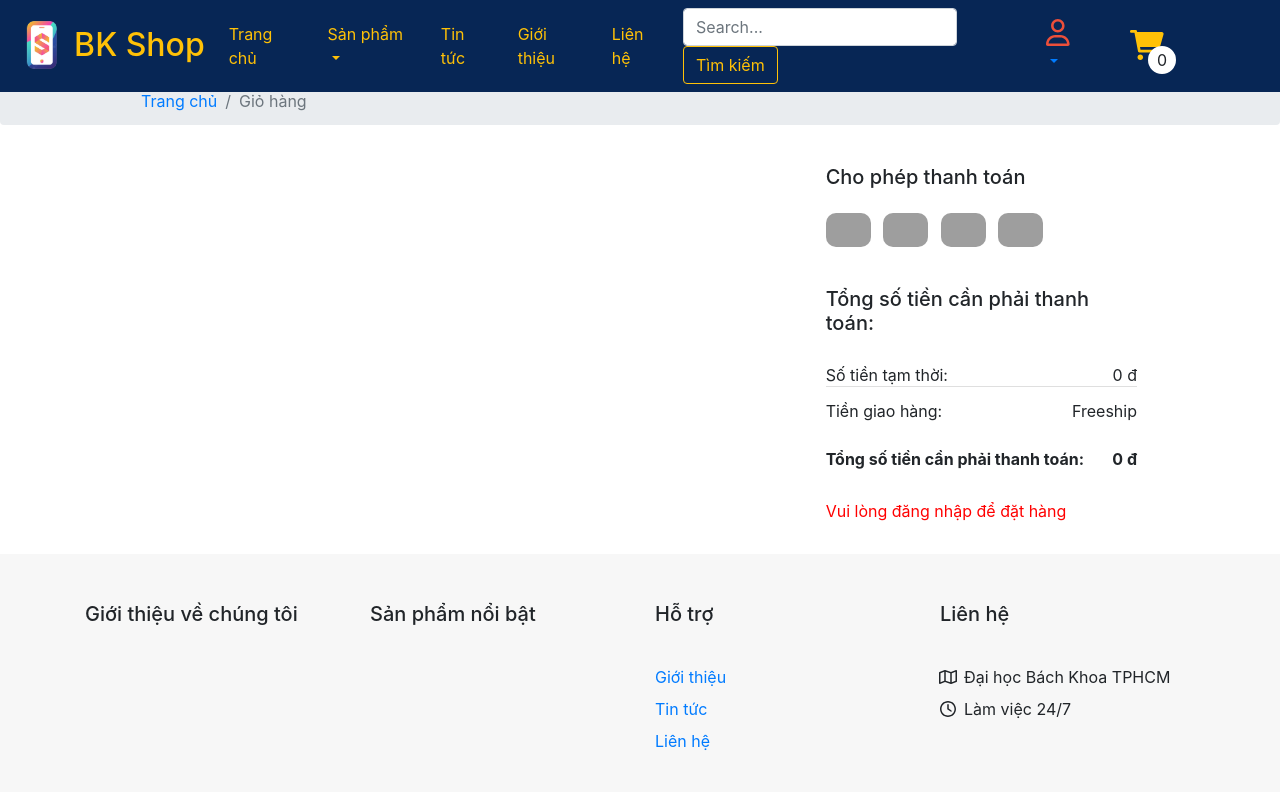
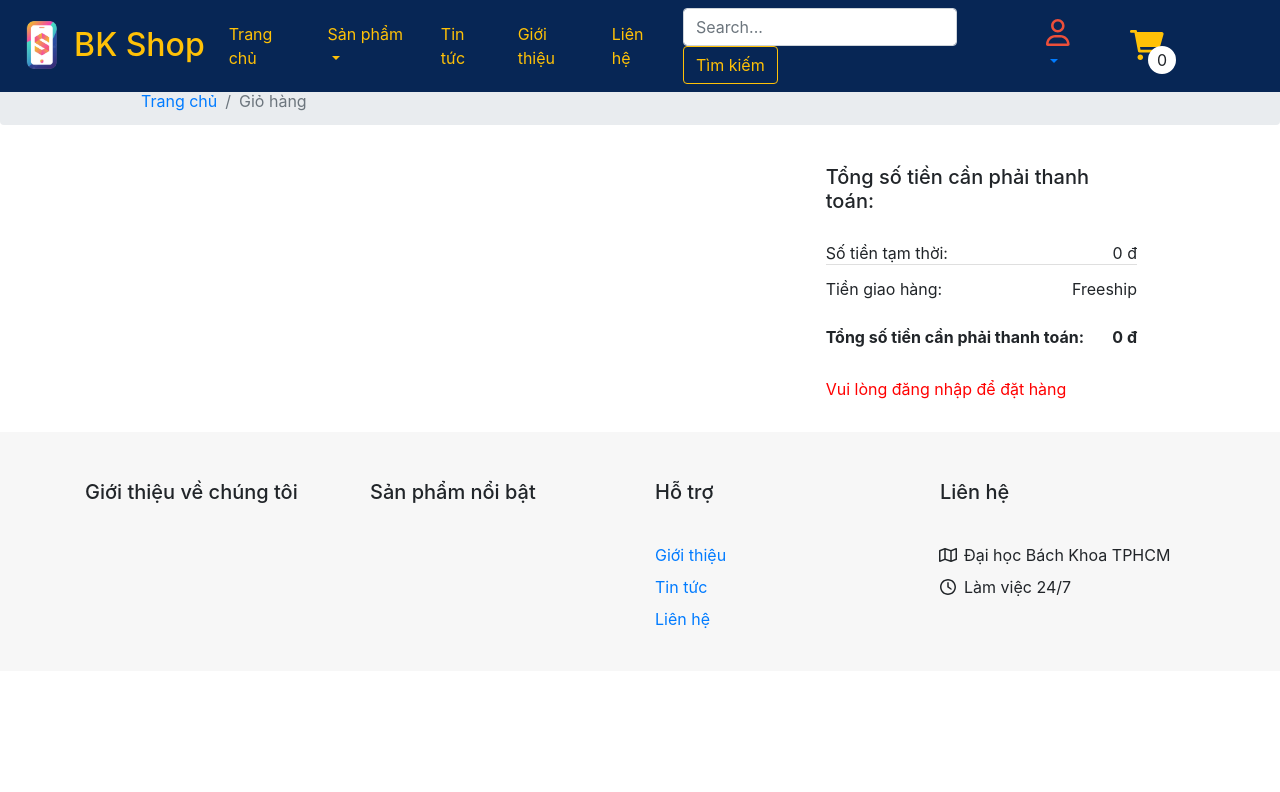
Before and after one commit to ngoalong8801/style-shop-2022, a PHP site: page /style-shop-2022/Home/Card in a window 1280 px wide. Shown: the top 792 px of the page. Run offline with PHP 8.4, Linux system fonts and the light colour scheme; data comes from the database, SQL or seed files in the repository; some libraries are stand-ins or nearby versions; grey boxes are pictures that could not be loaded.

Commit message:
change html

```diff
--- a/mvc/views/components/card.php
+++ b/mvc/views/components/card.php
@@ -69,17 +69,7 @@
 
     <!--Grid column-->
     <div class="col-lg-4">
-      <div class="mb-3">
-        <div class="pt-4">
 
-          <h5 class="mb-4">Cho phép thanh toán</h5>
-
-          <img class="mr-2" width="45px" src="https://mdbootstrap.com/wp-content/plugins/woocommerce-gateway-stripe/assets/images/visa.svg" alt="Visa">
-          <img class="mr-2" width="45px" src="https://mdbootstrap.com/wp-content/plugins/woocommerce-gateway-stripe/assets/images/amex.svg" alt="American Express">
-          <img class="mr-2" width="45px" src="https://mdbootstrap.com/wp-content/plugins/woocommerce-gateway-stripe/assets/images/mastercard.svg" alt="Mastercard">
-          <img class="mr-2" width="45px" src="https://mdbootstrap.com/wp-content/plugins/woocommerce/includes/gateways/paypal/assets/images/paypal.png" alt="PayPal acceptance mark">
-        </div>
-      </div>
       <!-- Card -->
       <div class="mb-3">
         <div class="pt-4">
```
